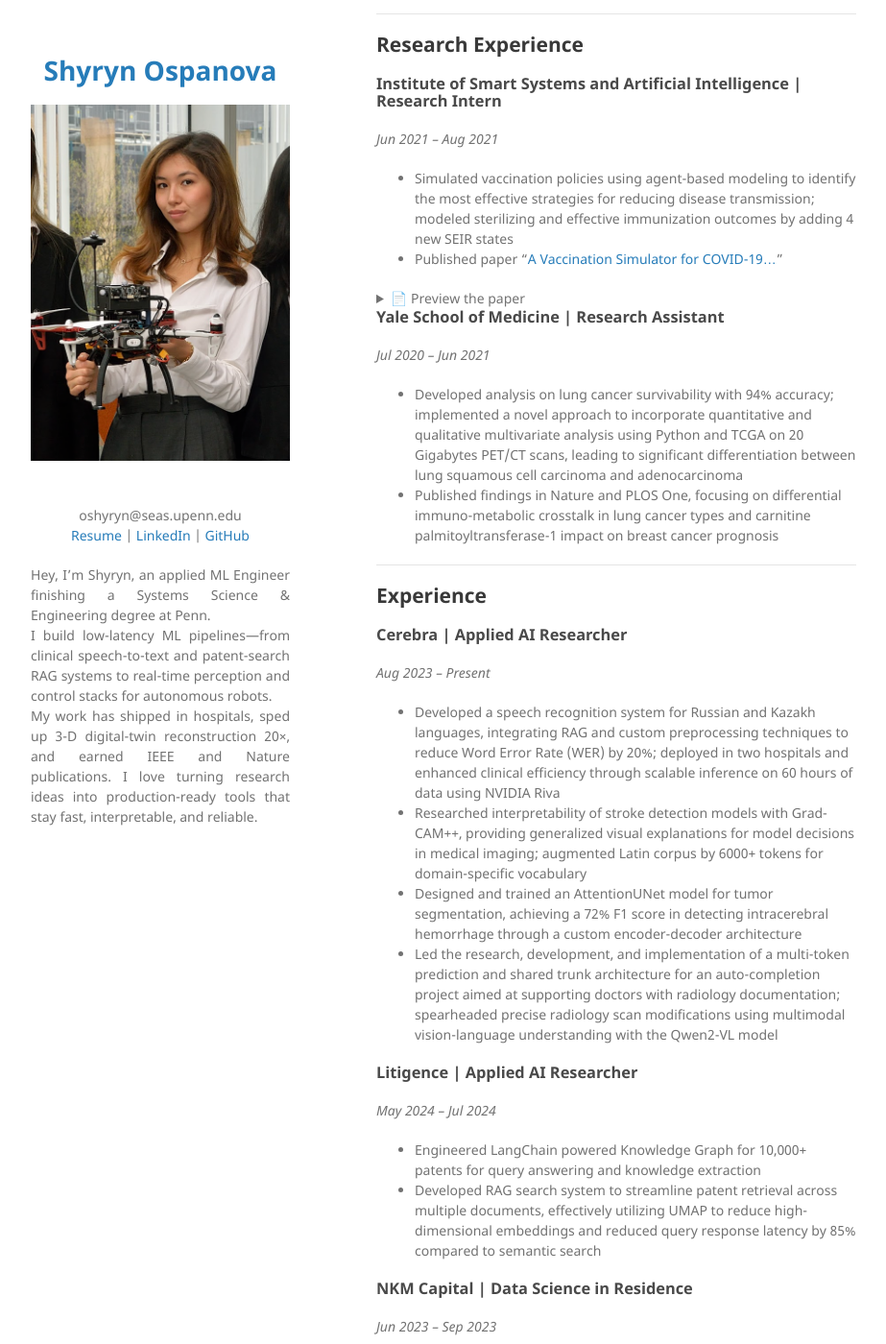
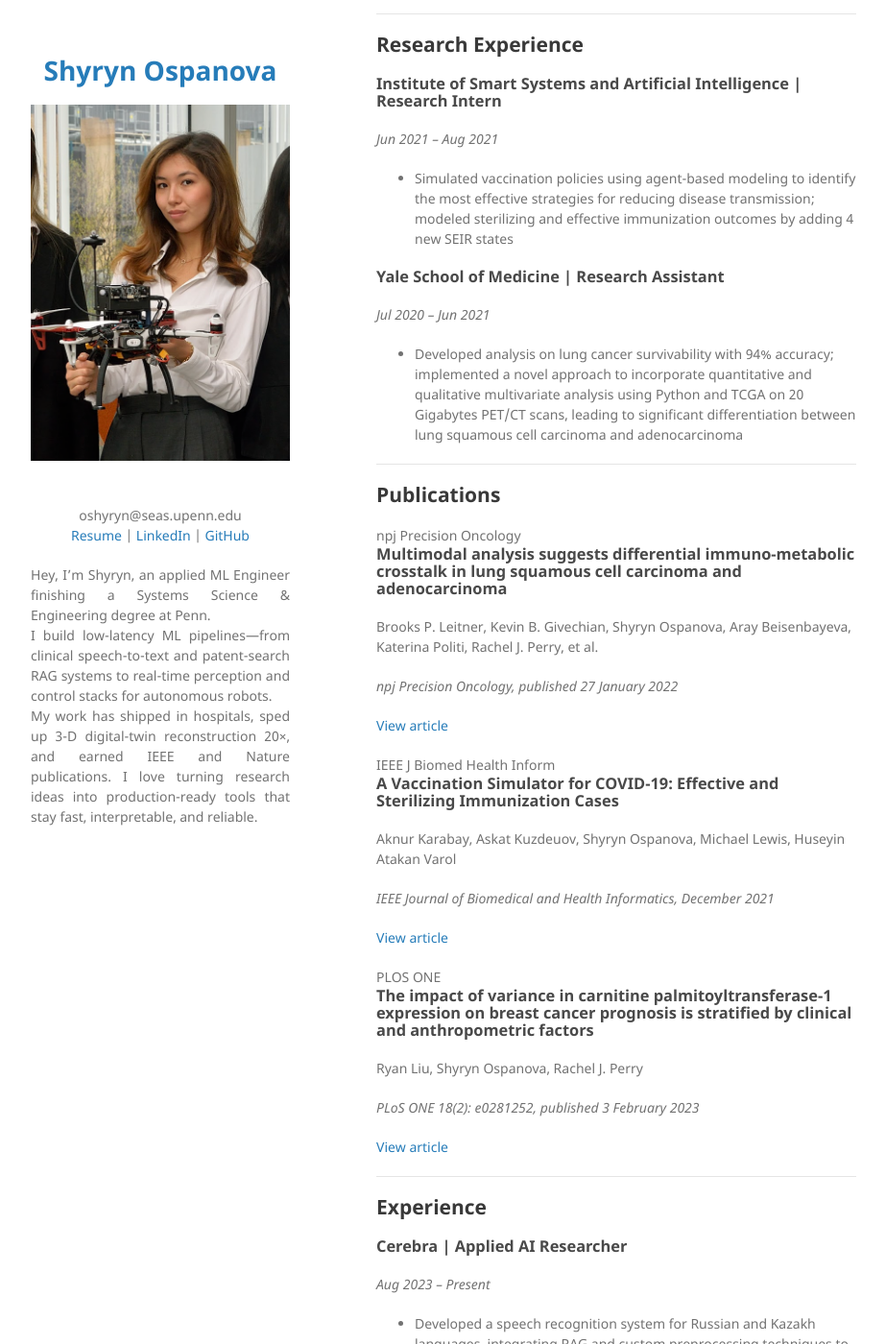
Before and after one commit to re1null0/portfolio.io, a Jekyll site: the page built from index.md, in a window 1280 px wide and 1400 px high, scrolled down 1863 px. Shown: the whole window at 96% size, without its empty margins (178-1101 px from the left). Built offline with Jekyll 4.4.1, drawn with Linux system fonts in a browser that asks for light colours.

Commit message:
Update index.md

```diff
--- a/index.md
+++ b/index.md
@@ -113,25 +113,43 @@ Produced the first public curriculum on Neural Networks and Computer Vision (Ope
 *Jun 2021 – Aug 2021*
 
 - Simulated vaccination policies using agent-based modeling to identify the most effective strategies for reducing disease transmission; modeled sterilizing and effective immunization outcomes by adding 4 new SEIR states
-- Published paper “[A Vaccination Simulator for COVID-19…](https://ieeexplore.ieee.org/stamp/stamp.jsp?tp=&arnumber=9542855)”
 
-<details>
-  <summary>📄 Preview the paper</summary>
-  <div style="margin-top:1em;">
-    <iframe
-      src="https://ieeexplore.ieee.org/stamp/stamp.jsp?tp=&arnumber=9542855"
-      width="100%"
-      height="600"
-      style="border:1px solid #ccc;">
-    </iframe>
-  </div>
-</details>
 
 ### Yale School of Medicine | Research Assistant
 *Jul 2020 – Jun 2021*
 
 - Developed analysis on lung cancer survivability with 94% accuracy; implemented a novel approach to incorporate quantitative and qualitative multivariate analysis using Python and TCGA on 20 Gigabytes PET/CT scans, leading to significant differentiation between lung squamous cell carcinoma and adenocarcinoma
-- Published findings in Nature and PLOS One, focusing on differential immuno-metabolic crosstalk in lung cancer types and carnitine palmitoyltransferase-1 impact on breast cancer prognosis
+
+---
+## Publications
+
+<div class="publications">
+
+  <div class="pub-entry">
+    <span class="badge">npj Precision Oncology</span>
+    <h3>Multimodal analysis suggests differential immuno-metabolic crosstalk in lung squamous cell carcinoma and adenocarcinoma</h3>
+    <p>Brooks P. Leitner, Kevin B. Givechian, Shyryn Ospanova, Aray Beisenbayeva, Katerina Politi, Rachel J. Perry, et al.</p>
+    <p><em>npj Precision Oncology, published 27 January 2022</em></p>
+    <p><a class="btn" href="https://www.nature.com/articles/s41698-021-00248-2" target="_blank">View article</a></p>
+  </div>
+
+  <div class="pub-entry">
+    <span class="badge">IEEE J Biomed Health Inform</span>
+    <h3>A Vaccination Simulator for COVID-19: Effective and Sterilizing Immunization Cases</h3>
+    <p>Aknur Karabay, Askat Kuzdeuov, Shyryn Ospanova, Michael Lewis, Huseyin Atakan Varol</p>
+    <p><em>IEEE Journal of Biomedical and Health Informatics, December 2021</em></p>
+    <p><a class="btn" href="https://ieeexplore.ieee.org/stamp/stamp.jsp?tp=&arnumber=9542855" target="_blank">View article</a></p>
+  </div>
+
+  <div class="pub-entry">
+    <span class="badge">PLOS ONE</span>
+    <h3>The impact of variance in carnitine palmitoyltransferase-1 expression on breast cancer prognosis is stratified by clinical and anthropometric factors</h3>
+    <p>Ryan Liu, Shyryn Ospanova, Rachel J. Perry</p>
+    <p><em>PLoS ONE 18(2): e0281252, published 3 February 2023</em></p>
+    <p><a class="btn" href="https://journals.plos.org/plosone/article?id=10.1371/journal.pone.0281252" target="_blank">View article</a></p>
+  </div>
+
+</div>
 
 ---
 ## Experience
```
